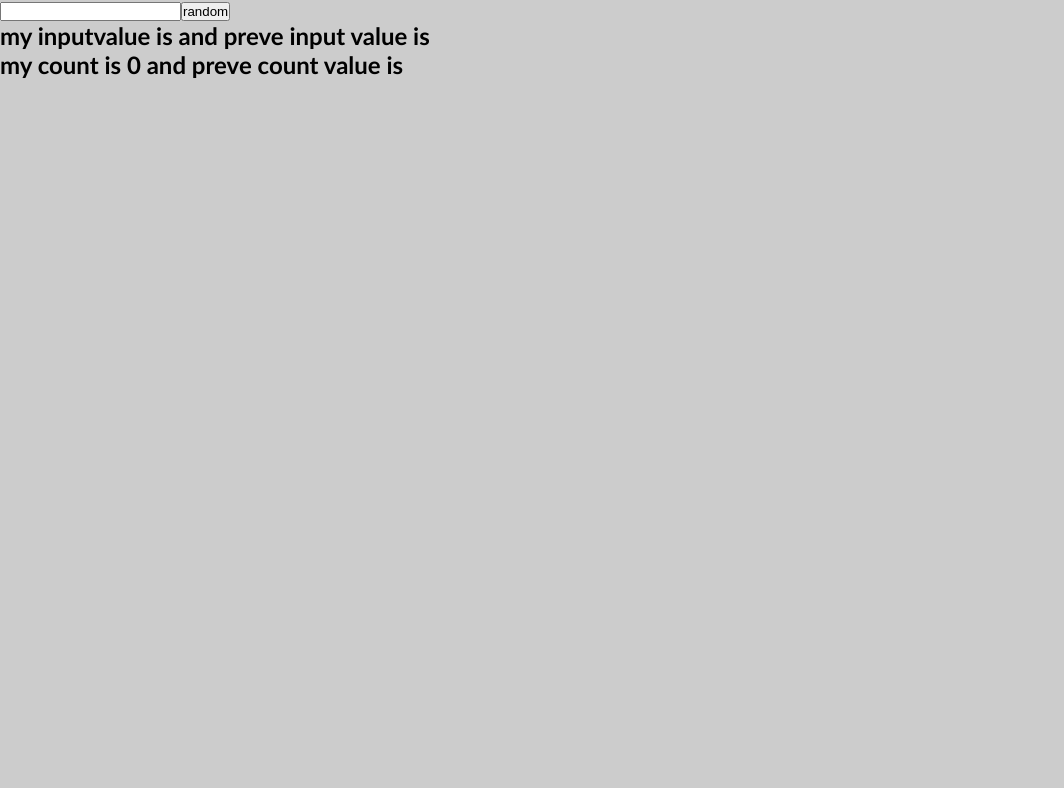
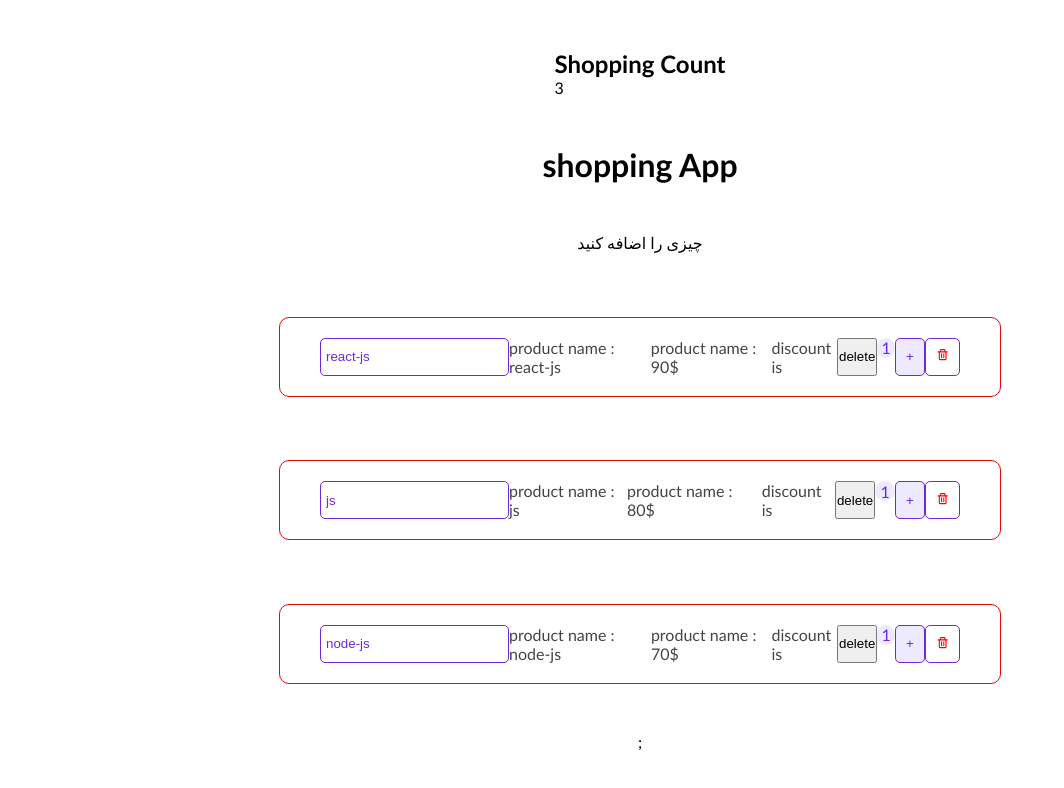
Before and after one commit to meysamsalehi/ReactTraining, a React (Create React App) app: page / in a window 1280 px wide. Shown: the top 788 px of the page, without its empty margins (0-1064 px from the left). Built offline with nearby package versions, Linux system fonts and the light colour scheme.

Commit message:
Session54=> Context

```diff
--- a/src/App.css
+++ b/src/App.css
@@ -7,3 +7,6 @@
     align-items: center;
     background-color: #fff;
 }
+body{
+    background-color: red;
+}
--- a/src/AppClass.js
+++ b/src/AppClass.js
@@ -6,6 +6,8 @@ import FunctionalTimer from "./Component/FunctionalTimer/FunctionalTimer";
 import Wrapper from "./Component/Wrapper/Wrapper";
 import ParentComponent from "./Component/PureMemoCom/ParentComponent";
 import ClassRef from "./Component/Ref/ClassRef";
+
+export const UserContext = React.createContext();
 
 class AppClass extends Component {
   state = {
@@ -71,8 +73,9 @@ class AppClass extends Component {
   render() {
     // console.log("rendering");
     return (
-      <>
-        {/* <NavBar totalItems={this.state.products.length} />
+      <div className="container">
+        <UserContext.Provider value="mmm">
+          <NavBar totalItems={this.state.products.length} />
           <h1>shopping App</h1>
           <ProductList
             products={this.state.products}
@@ -80,14 +83,15 @@ class AppClass extends Component {
             onChange={this.changeHandler}
             onIncrement={this.incrementHandler}
             onDecrement={this.decrementHandler}
-        /> */}
+          />
+        </UserContext.Provider>
 
         {/* <ParentComponent /> */}
         {/* <button onClick={() => this.setState({ isShow: !this.state.isShow })}>
           {this.state.isShow ? "hide" : "true"}
         </button>
         {this.state.isShow && <FunctionalTimer />} */}
-      </>
+      </div>
     );
   }
 }
--- a/src/Component/Product/Product.js
+++ b/src/Component/Product/Product.js
@@ -1,6 +1,7 @@
 import styles from "./Product.module.css";
 import { BiTrash } from "react-icons/bi";
-import { useEffect } from "react";
+import { useEffect, useContext } from "react";
+import { UserContext } from "../../AppClass";
 const Product = ({ product, onDelete, onChange, onIncrement, onDecrement }) => {
   // CWM , CWU + CWUM
   // useEffect(() => {
@@ -24,6 +25,9 @@ const Product = ({ product, onDelete, onChange, onIncrement, onDecrement }) => {
       return console.log("CWU");
     };
   }, []);
+
+  const user = useContext(UserContext);
+  console.log(user);
 
   return (
     <div className={styles.product}>
--- a/src/Component/ProductList/ProductList.js
+++ b/src/Component/ProductList/ProductList.js
@@ -1,5 +1,6 @@
-import React, { Fragment, Component } from "react";
+import React, { Fragment, Component  } from "react";
 import Product from "../Product/Product";
+
 class ProductList extends Component {
   renderProducts = () => {
     let { onDelete, onChange, onIncrement, onDecrement, products } = this.props;
--- a/src/index.css
+++ b/src/index.css
@@ -7,3 +7,13 @@ body {
   background-color: #ccc;
   font-family: "Gill Sans", "Gill Sans MT", Calibri, "Trebuchet MS", sans-serif;
 }
+
+.container{
+  display: flex;
+  justify-content: space-evenly;
+  flex-direction: column;
+  width: 100%;
+  height: 100vh;
+  align-items: center;
+  background-color: #fff;
+}
--- a/src/index.js
+++ b/src/index.js
@@ -1,7 +1,7 @@
 import React from "react";
 import ReactDOM from "react-dom/client";
 import FunctionalUseRefTest from "./Component/Ref/FunctionalUseRefTest";
-// import AppClass from "./AppClass";
+import AppClass from "./AppClass";
 // import App, { userName, lastName } from "./App";
 import "./index.css";
 // import ClassCounter from "./Component/ClassCounter.js/ClassCounter";
@@ -15,14 +15,14 @@ root.render(
   <React.StrictMode>
     {/* <h2>{userName}</h2> */}
     {/* <h2>{lastName}</h2> */}
-    {/* <AppClass /> */}
+    <AppClass />
     {/* <ClassComponentLife /> */}
     {/* <FunctionalCounterLife /> */}
     {/* <ClassRef />
      */}
     {/* <FunctionalRef />
      */}
-    <FunctionalUseRefTest />
+    {/* <FunctionalUseRefTest /> */}
   </React.StrictMode>
 );
 
```
Lines whose indentation alone changed are shown as unchanged.
